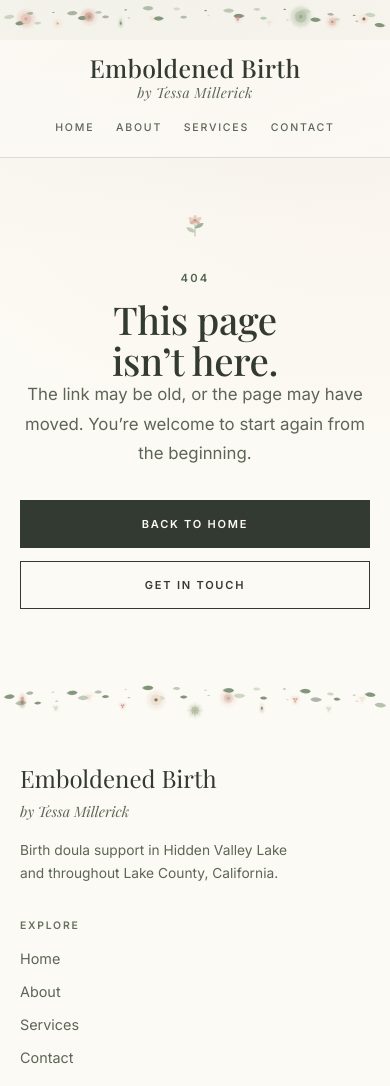
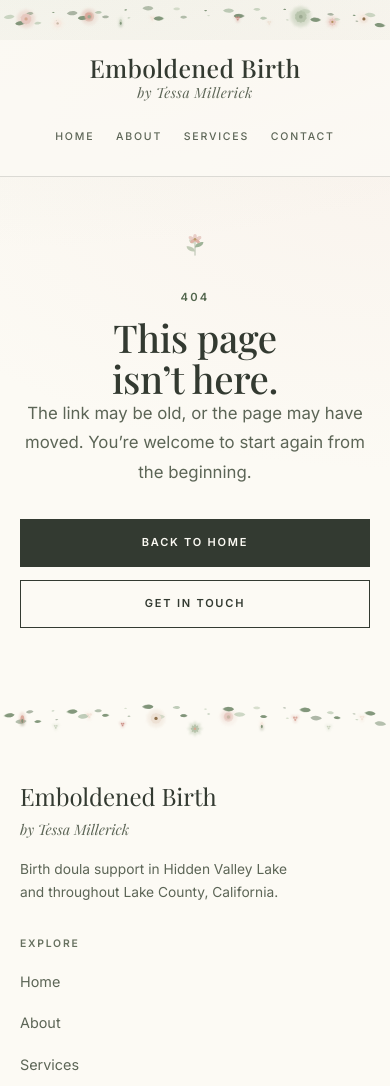
Before and after one commit to tessamillerick/emboldened-birth-site, a plain HTML site: page 404.html in a window 390 px wide. Shown: the top 1086 px of the page. Drawn offline with Linux system fonts and the light colour scheme.

Commit message:
Refine responsive layout, accessibility, and site copy

```diff
--- a/assets/css/styles.css
+++ b/assets/css/styles.css
@@ -1079,7 +1079,17 @@ h4 {
   }
 
   .site-nav a {
+    display: inline-flex;
+    align-items: center;
+    min-height: 2.75rem;
+    padding-block: 0.25rem;
     font-size: 0.66rem;
+  }
+
+  .footer-links a {
+    display: inline-flex;
+    align-items: center;
+    min-height: 2.25rem;
   }
 
   .break-mobile {
@@ -1112,6 +1122,11 @@ h4 {
   .btn {
     width: 100%;
   }
+
+  .contact-method a,
+  .contact-band__details a {
+    font-size: 1.15rem;
+  }
 }
 
 @media (prefers-reduced-motion: reduce) {
@@ -1124,12 +1139,6 @@ h4 {
   }
 }
 
-@media (max-width: 420px) {
-  .contact-method a,
-  .contact-band__details a {
-    font-size: 1.15rem;
-  }
-}
 
 @media (max-width: 360px) {
   .hero h1 {
```
